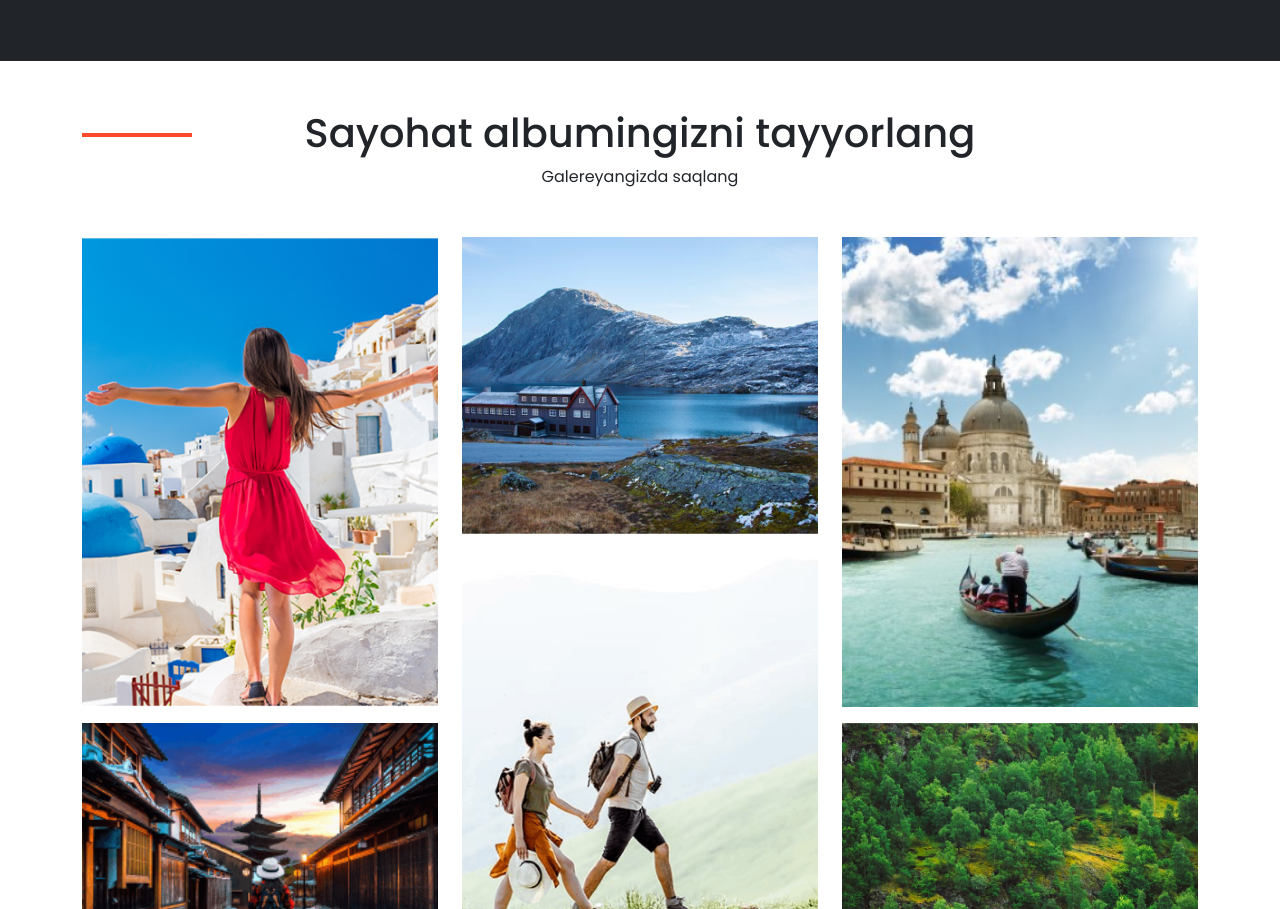
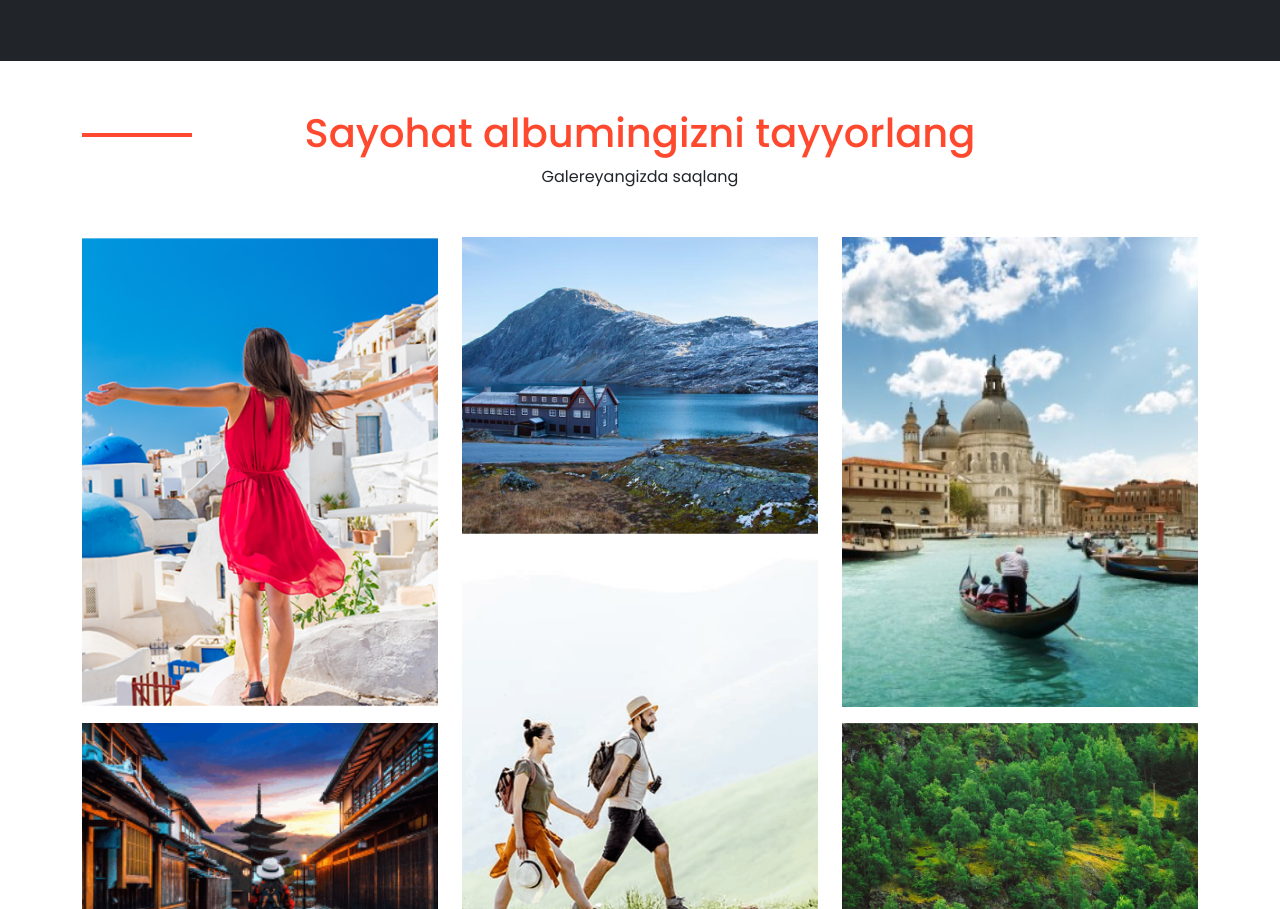
Before and after one commit to NurulloSalaydinov/Travel-Agency-2, a plain HTML site: page index.html in a window 1280 px wide. Shown: the part 3286-4195 px from the top of the page. Drawn offline with Linux system fonts and the light colour scheme.

Commit message:
index html updated

```diff
--- a/index.html
+++ b/index.html
@@ -304,7 +304,7 @@
 
             <div id="journey" class="container text-center py-5">
 
-                <h1 class="line-trough p-0">Sayohat albumingizni tayyorlang</h1>
+                <h1 class="line-trough p-0 text-red">Sayohat albumingizni tayyorlang</h1>
                 <p>Galereyangizda saqlang</p>
 
                 <div class="row my-5">
```
